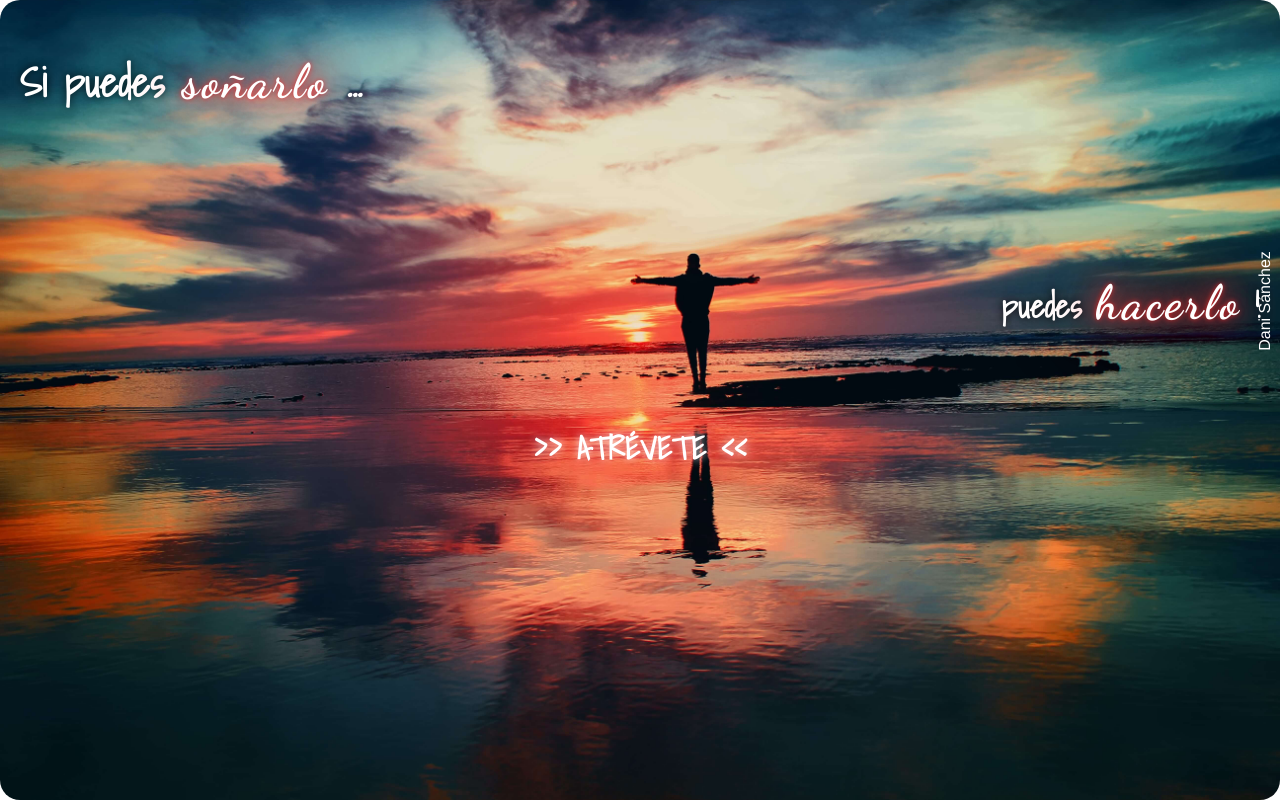
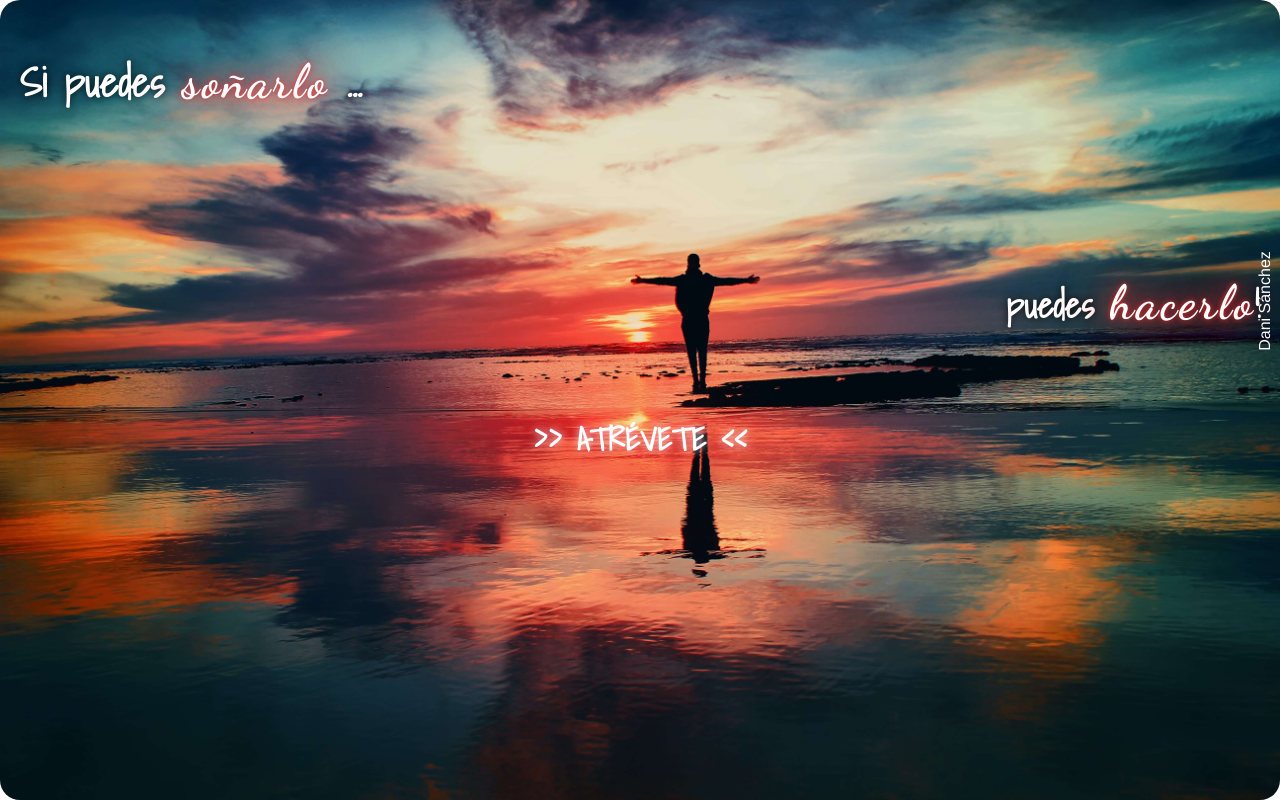
Before and after one commit to Daniela140285/tarjeta, a plain HTML site: page index.html in a window 1280 px wide. Drawn offline with Linux system fonts and the light colour scheme.

Commit message:
cambios diseño2

```diff
--- a/style.css
+++ b/style.css
@@ -34,15 +34,14 @@
         margin-top: 120px;
         padding: 20px;
         text-shadow: 0 0 8px rgba(0, 0, 0, 0.9);
-
-        font-size: 2rem;
+        font-size: 2.2rem;
         font-family: 'Shadows Into Light', cursive;
     }
     .container h3{
         text-shadow: 0 0 8px rgba(252, 251, 251, 0.9);
         align-self: center;
         text-transform: uppercase;
-        margin-top: 70px;
+        margin-top : 60px;
         font-family: 'Shadows Into Light', cursive;
         font-size: 2rem;
     }
```
Also changed, not shown: index.html (+1 -1 lines).
